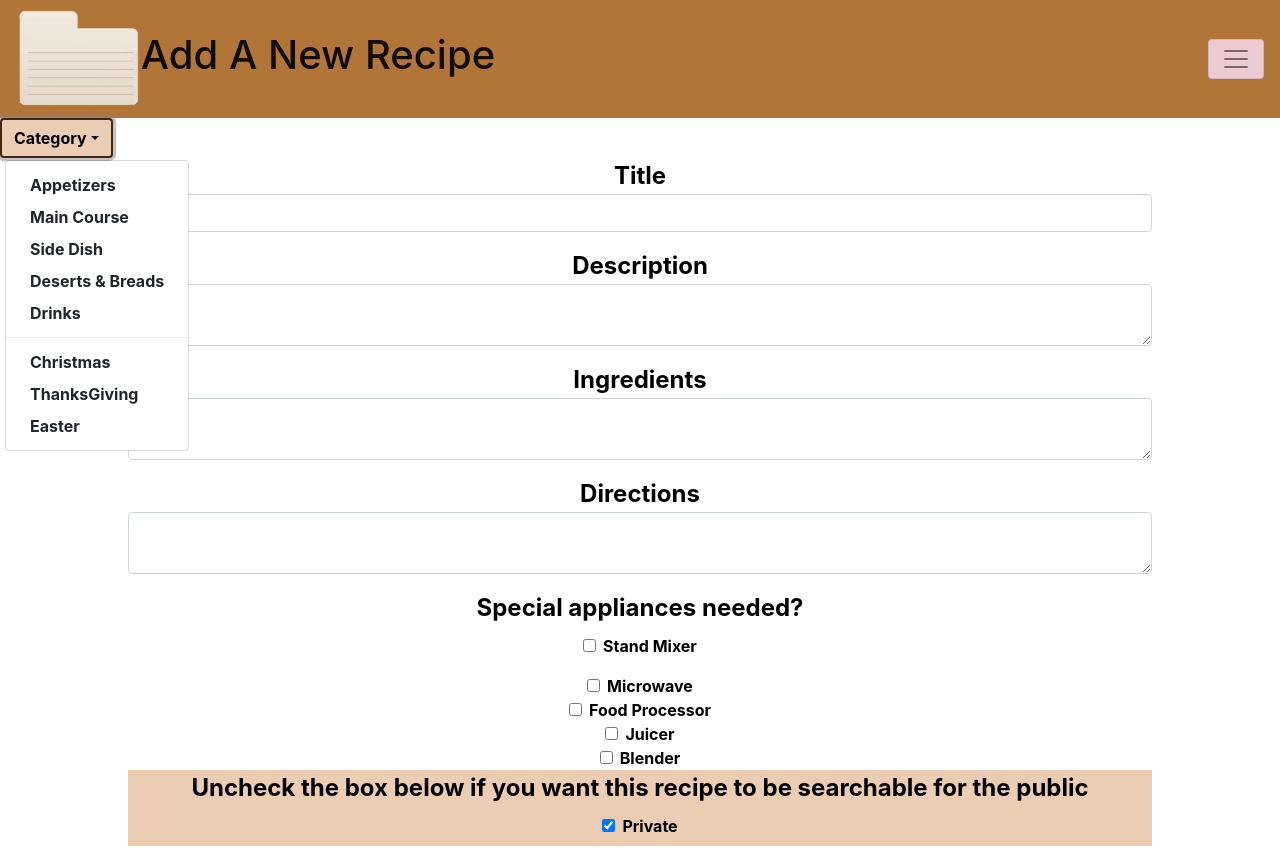
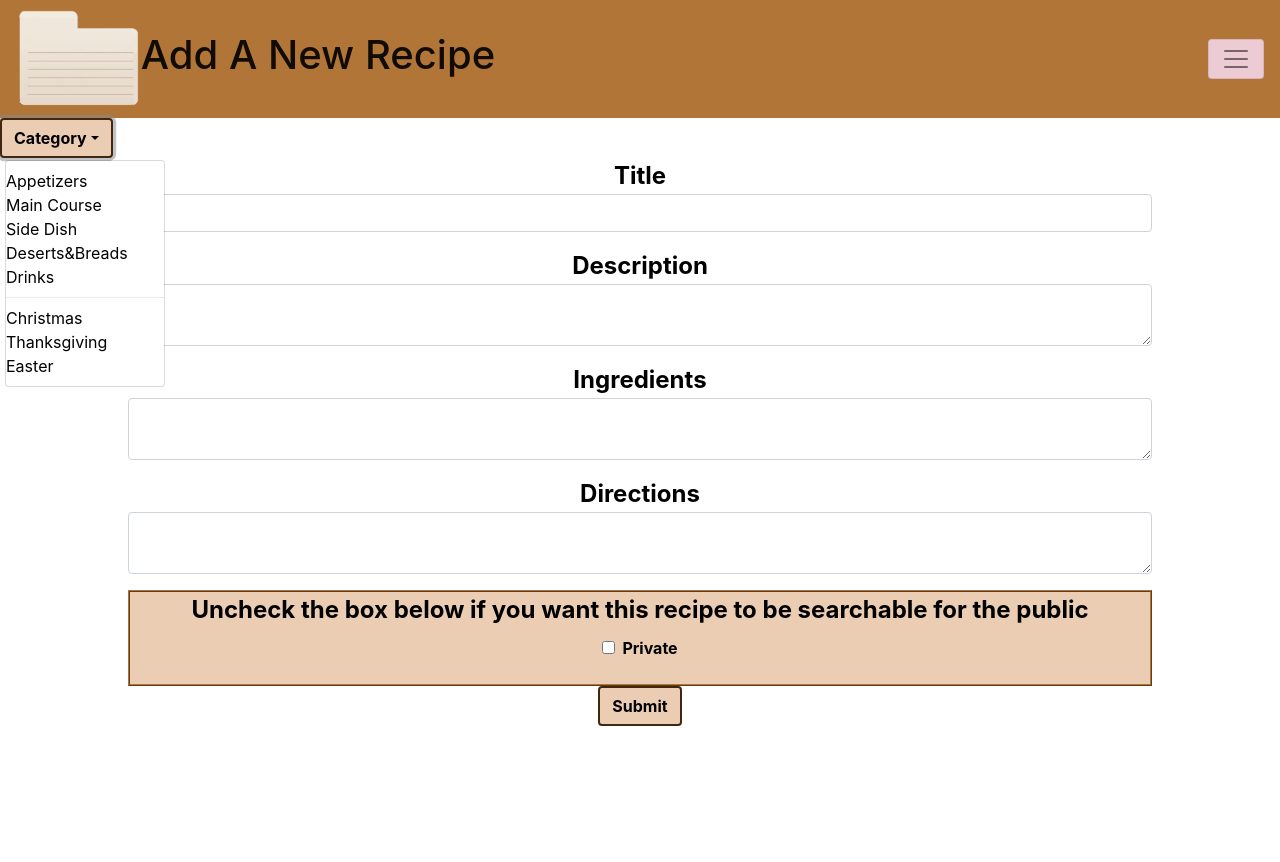
Before and after one commit to BW-Secret-Recipes-2-Krisda/front-end, a React (Create React App) app in the folder recipes/signup/: page /newrecipeform in a window 1280 px wide. Both pictures are taken after a click on the button "Category". After the commit the page ends 800 px from the top, so only its background shows below. Built offline with nearby package versions, Linux system fonts and the light colour scheme.

Commit message:
working on recipe form functionality

```diff
--- a/recipes/signup/src/NewRecipes.js
+++ b/recipes/signup/src/NewRecipes.js
@@ -1,15 +1,43 @@
 import React, { useState } from 'react';
-import { Collapse, Navbar, NavbarToggler, NavbarBrand, Nav, NavItem, NavLink, Dropdown, DropdownToggle, DropdownMenu, DropdownItem, Form, FormGroup, Label, Input } from 'reactstrap';
+import { Collapse, Navbar, NavbarToggler, NavbarBrand, Nav, NavItem, NavLink, Dropdown, DropdownToggle, DropdownMenu, DropdownItem, Form, FormGroup, Label, Input, Button } from 'reactstrap';
 
 import VintageRecipeCardwithTab from '../src/VintageRecipeCardwithTab.png';
+import Axios from 'axios';
 
 const NewRecipes = () => {
     const [collapsed, setCollapsed] = useState(true);
     const [dropdownOpen, setDropdownOpen] = useState(false);
+    const [formData, setFormData] = useState({
+        category: '',
+        title: '',
+        description: '',
+        ingredients: '',
+        directions: '',
+        private: true
+    });
+
+    const onInputChange = (e) => {
+        setFormData({
+            ...formData,
+            [e.target.name]: e.target.value
+        });
+    };
+
+    const handlePrefrence = (e) => {
+        setFormData({
+            ...formData,
+            [e.target.name]: e.target.checked
+        });
+    };
 
     const toggle = () => setDropdownOpen(prevState => !prevState);
 
     const toggleNavbar = () => setCollapsed(!collapsed);
+
+    const submitData = (e) => {
+        e.preventDefault();
+        // Axios.post('')
+    }
     return (
         <div>
             <Navbar style={{ background: '#b17537' }} light>
@@ -26,47 +54,97 @@ const NewRecipes = () => {
             </Navbar>
             <Dropdown isOpen={dropdownOpen} toggle={toggle}>
                 <DropdownToggle style={{ background: '#ebcdb4', color: 'black', fontWeight: 'bold', border: '2px solid #43260f' }} caret>
-                    Category
-          </DropdownToggle>
+                    {formData.category === '' ? 'Category' : formData.category}
+                </DropdownToggle>
                 <DropdownMenu style={{ color: 'black' }}>
-                    <DropdownItem style={{ fontWeight: 'bold' }}>Appetizers</DropdownItem>
-                    <DropdownItem style={{ fontWeight: 'bold' }}>Main Course</DropdownItem>
-                    <DropdownItem style={{ fontWeight: 'bold' }}>Side Dish</DropdownItem>
-                    <DropdownItem style={{ fontWeight: 'bold' }}>Deserts & Breads</DropdownItem>
-                    <DropdownItem style={{ fontWeight: 'bold' }}>Drinks</DropdownItem>
+                    <div onClick={() => {
+                        toggle();
+                        setFormData({ ...formData, category: 'Appetizers' })
+                    }}>
+                        Appetizers
+                            </div>
+                    <div onClick={() => {
+                        toggle();
+                        setFormData({ ...formData, category: 'Main Course' })
+                    }}>
+                        Main Course
+                            </div>
+
+                    <div onClick={() => {
+                        toggle();
+                        setFormData({ ...formData, category: 'Side Dish' })
+                    }}>
+                        Side Dish
+                            </div>
+                    <div onClick={() => {
+                        toggle();
+                        setFormData({ ...formData, category: 'Deserts&Breads' })
+                    }}>
+                        Deserts&Breads
+                            </div>
+                    <div onClick={() => {
+                        toggle();
+                        setFormData({ ...formData, category: 'Drinks' })
+                    }}>
+                        Drinks
+                            </div>
                     <DropdownItem divider />
-                    <DropdownItem style={{ fontWeight: 'bold' }}>Christmas</DropdownItem>
-                    <DropdownItem style={{ fontWeight: 'bold' }}>ThanksGiving</DropdownItem>
-                    <DropdownItem style={{ fontWeight: 'bold' }}>Easter</DropdownItem>
+                    <div onClick={() => {
+                        toggle();
+                        setFormData({ ...formData, category: 'Christmas' })
+                    }}>
+                        Christmas
+                            </div>
+                    <div onClick={() => {
+                        toggle();
+                        setFormData({ ...formData, category: 'Thanksgiving' })
+                    }}>
+                        Thanksgiving
+                            </div>
+                    <div onClick={() => {
+                        toggle();
+                        setFormData({ ...formData, category: 'Easter' })
+                    }}>
+                        Easter
+                            </div>
                 </DropdownMenu>
             </Dropdown>
-            <Form style={{ width: '80%', margin: '0 auto', textAlign: 'center' }} >
+            <Form style={{ width: '80%', margin: '0 auto', textAlign: 'center' }}
+                onSubmit={submitData}>
                 <FormGroup>
                     <legend style={{ color: 'black', fontWeight: 'bold', marginBottom: '0' }}>Title</legend>
                     <Input
                         type='text'
                         name='title'
-                        style={{ border: '2x ridge #b17537' }} />
+                        value={formData.title}
+                        style={{ border: '2x ridge #b17537' }}
+                        onChange={onInputChange} />
                 </FormGroup>
                 <FormGroup>
                     <legend style={{ color: 'black', fontWeight: 'bold', marginBottom: '0' }}>Description</legend>
                     <Input style={{ border: '2x solid #43260f' }}
                         type='textarea'
-                        name='desctiption' />
+                        name='description'
+                        value={formData.description}
+                        onChange={onInputChange} />
                 </FormGroup>
                 <FormGroup>
                     <legend style={{ color: 'black', fontWeight: 'bold', marginBottom: '0' }}>Ingredients</legend>
                     <Input style={{ border: '2x solid #b17537' }}
                         type='textarea'
-                        name='title' />
+                        name='ingredients'
+                        value={formData.Ingredients}
+                        onChange={onInputChange} />
                 </FormGroup>
                 <FormGroup>
                     <legend style={{ color: 'black', fontWeight: 'bold', marginBottom: '0' }}>Directions</legend>
                     <Input style={{ border: '2x solid #b17537' }}
                         type='textarea'
-                        name='title' />
+                        name='directions'
+                        value={formData.directions}
+                        onChange={onInputChange} />
                 </FormGroup>
-                <FormGroup tag='fieldset'>
+                {/* <FormGroup tag='fieldset'>
                     <legend style={{ color: 'black', fontWeight: 'bold' }} >
                         Special appliances needed?
               </legend>
@@ -110,8 +188,8 @@ const NewRecipes = () => {
                             checked={false} />{' '}
             Blender
           </Label>
-                </FormGroup>
-                <div style={{ background: '#ebcdb4', color: 'black', fontWeight: 'bold' }}>
+                </FormGroup> */}
+                <div style={{ background: '#ebcdb4', border: '2px ridge #b17537', color: 'black', fontWeight: 'bold' }}>
                     <FormGroup tag='fieldset'>
                         <legend>Uncheck the box below if you want this recipe to be searchable for the public</legend>
                         <FormGroup check>
@@ -119,12 +197,16 @@ const NewRecipes = () => {
                                 <Input
                                     type='checkbox'
                                     name='private'
-                                    checked={true} />
+                                    checked={formData.checked}
+                                    onChange={handlePrefrence} />
                         Private
                     </label>
                         </FormGroup>
                     </FormGroup>
                 </div>
+                <Button style={{ background: '#ebcdb4', color: 'black', fontWeight: 'bold', border: '2px solid #43260f' }}>
+                    Submit
+                </Button>
             </Form>
         </div >
     )
```
